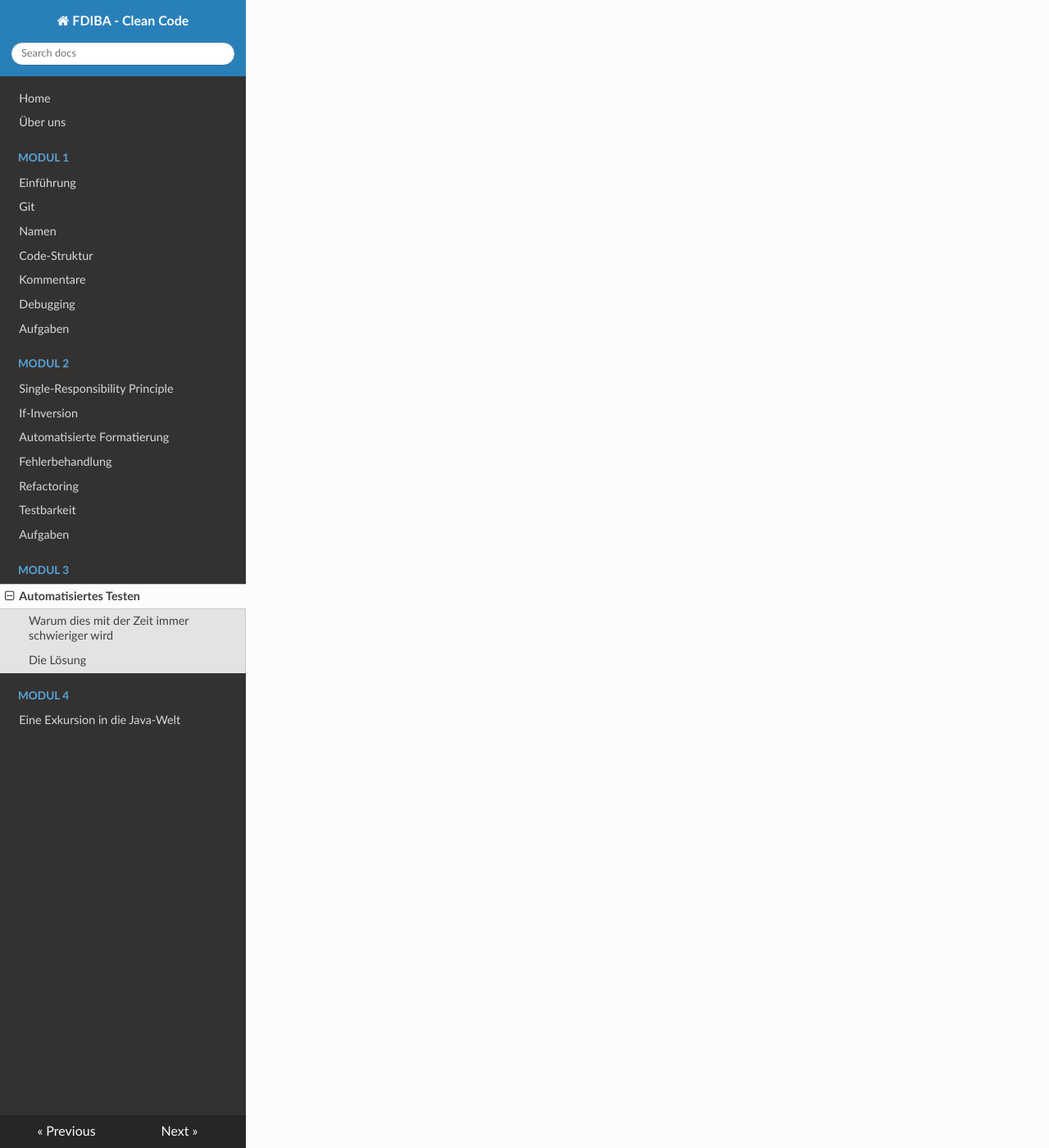
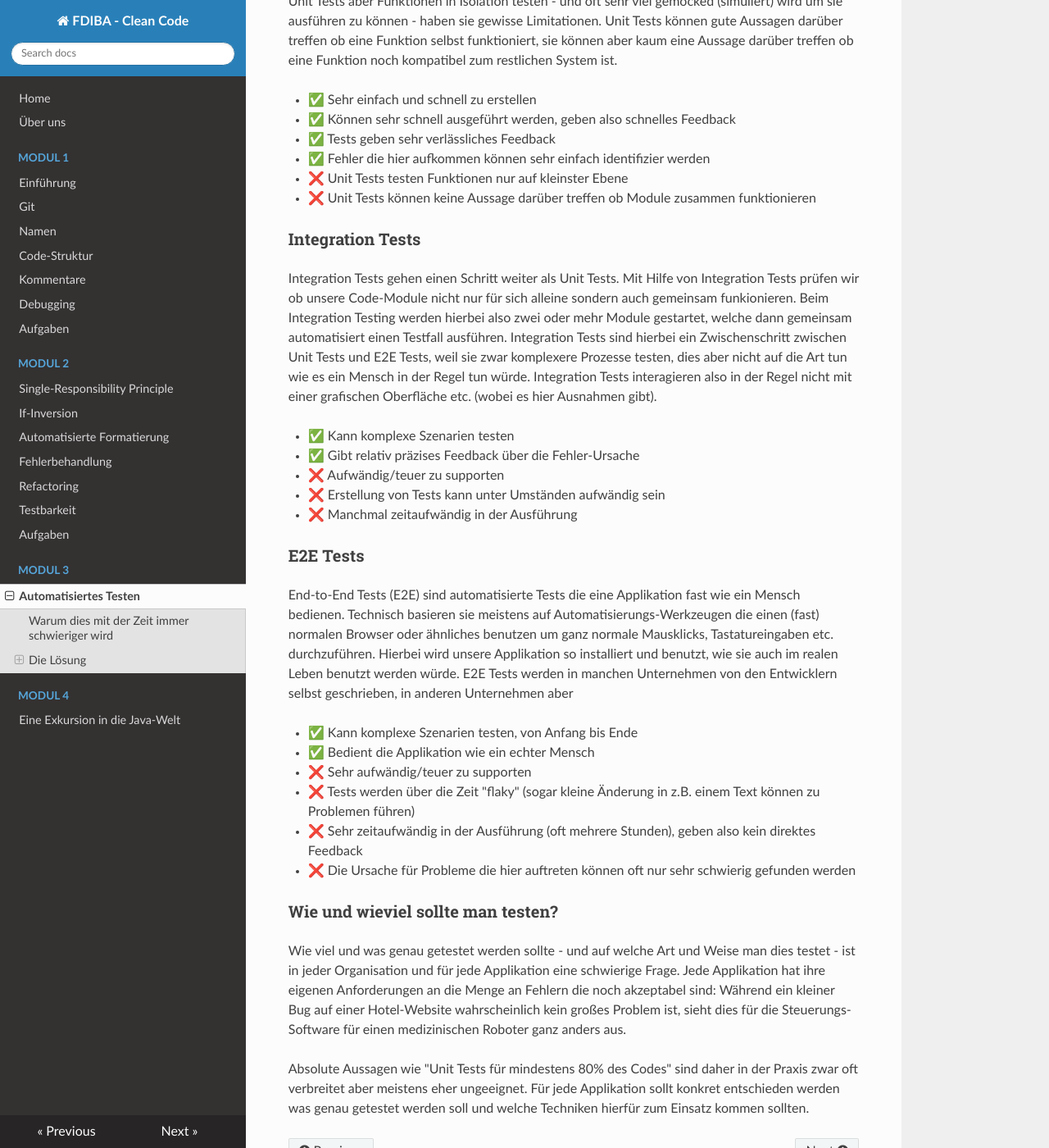
Before and after one commit to fdiba-clean-code/fdiba-clean-code.github.io, an MkDocs documentation site: the page built from docs/module-3/testing.md, in a window 1280 px wide and 1400 px high, scrolled down 1551 px. Shown: the whole window at 82% size. Built offline with MkDocs 1.6.1, drawn with Linux system fonts in a browser that asks for light colours; nearby versions of some CDN libraries; some of the changed text lies outside the part shown.

Commit message:
Finished testing chapter

```diff
--- a/docs/module-3/testing.md
+++ b/docs/module-3/testing.md
@@ -1,5 +1,6 @@
 # Automatisiertes Testen
 Wie bereits in vergangenen Modulen gelernt, ist eines der wichtigsten Ziele des Clean Code, dass wir jederzeit sicherstellen können, dass unser Code **korrekt** ist. Code gilt hierbei dann als korrekt, wenn er das tut was ursprünglich für jede Funktionalität spezifiziert worden ist.
+
 
 ## Warum dies mit der Zeit immer schwieriger wird
 Während es am Anfang einer Applikation oft noch relativ einfach ist zu prüfen, ob ein Code korrekt funktioniert, so wird dies mit steigener Komplexität und Größe einer Applikation immer und immer schwieriger. Dies liegt vor allem daran, dass die Beziehungen zwischen den Code-Modulen immer komplexer und unübersichtlicher werden - so kann eine kleine Änderung in Modul A plötzlich große Probleme in Modul B verursachen.
@@ -13,6 +14,50 @@
 ## Die Lösung
 Um diesen Aufwand (und die Kosten) zu begrenzen werden in der Praxis Tests so weit wie möglich automatisiert - dies hat den Vorteil, dass Tests im besten Fall nur einmal entwickelt werden müssen und danach de facto ohne weitere Kosten und in sehr kurzer Zeit ihre Ergebnisse liefern. Hierdurch kann sehr viel schneller Feedback dafür eingeholt werden, ob eine Applikation noch *korrekt* funktioniert.
 
-Hierbei kommen verschiedene Arten von Tests zum Einsatz
+Hierbei kommen verschiedene Arten von Tests zum Einsatz, die sich alle in ihrer Perspektive auf die Applikation aber auch auf andere Arten und Weisen unterscheiden.
 
 ![test-pyramid.png](/img/test-pyramid.png)
+
+
+### Unit Tests
+Als Unit Tests bezeichnet man Tests die nur kleine Einheiten von Code auf einmal testen, meistens nur eine einzelne Funktion. Unit Tests werden ausschließlich von Entwicklern geschrieben und unterstützen hierbei sowohl beim Regression-Testing als auch während der Entwicklung selbst.
+Da Unit Tests aber Funktionen in Isolation testen - und oft sehr viel gemocked (simuliert) wird um sie ausführen zu können - haben sie gewisse Limitationen.
+Unit Tests können gute Aussagen darüber treffen ob eine Funktion selbst funktioniert, sie können aber kaum eine Aussage darüber treffen ob eine Funktion noch kompatibel zum restlichen System ist.
+
+- ✅ Sehr einfach und schnell zu erstellen
+- ✅ Können sehr schnell ausgeführt werden, geben also schnelles Feedback
+- ✅ Tests geben sehr verlässliches Feedback
+- ✅ Fehler die hier aufkommen können sehr einfach identifizier werden
+- ❌ Unit Tests testen Funktionen nur auf kleinster Ebene
+- ❌ Unit Tests können keine Aussage darüber treffen ob Module zusammen funktionieren
+
+
+### Integration Tests
+Integration Tests gehen einen Schritt weiter als Unit Tests. Mit Hilfe von Integration Tests prüfen wir ob unsere Code-Module nicht nur für sich alleine sondern auch gemeinsam funkionieren.
+Beim Integration Testing werden hierbei also zwei oder mehr Module gestartet, welche dann gemeinsam automatisiert einen Testfall ausführen.
+Integration Tests sind hierbei ein Zwischenschritt zwischen Unit Tests und E2E Tests, weil sie zwar komplexere Prozesse testen, dies aber nicht auf die Art tun wie es ein Mensch in der Regel tun würde. Integration Tests interagieren also in der Regel nicht mit einer grafischen Oberfläche etc. (wobei es hier Ausnahmen gibt).
+
+- ✅ Kann komplexe Szenarien testen
+- ✅ Gibt relativ präzises Feedback über die Fehler-Ursache
+- ❌ Aufwändig/teuer zu supporten
+- ❌ Erstellung von Tests kann unter Umständen aufwändig sein
+- ❌ Manchmal zeitaufwändig in der Ausführung
+
+### E2E Tests
+End-to-End Tests (E2E) sind automatisierte Tests die eine Applikation fast wie ein Mensch bedienen. Technisch basieren sie meistens auf Automatisierungs-Werkzeugen die einen (fast) normalen Browser oder ähnliches benutzen um ganz normale Mausklicks, Tastatureingaben etc. durchzuführen.
+Hierbei wird unsere Applikation so installiert und benutzt, wie sie auch im realen Leben benutzt werden würde.
+E2E Tests werden in manchen Unternehmen von den Entwicklern selbst geschrieben, in anderen Unternehmen aber
+
+- ✅ Kann komplexe Szenarien testen, von Anfang bis Ende
+- ✅ Bedient die Applikation wie ein echter Mensch
+- ❌ Sehr aufwändig/teuer zu supporten
+- ❌ Tests werden über die Zeit "flaky" (sogar kleine Änderung in z.B. einem Text können zu Problemen führen)
+- ❌ Sehr zeitaufwändig in der Ausführung (oft mehrere Stunden), geben also kein direktes Feedback
+- ❌ Die Ursache für Probleme die hier auftreten können oft nur sehr schwierig gefunden werden
+
+
+### Wie und wieviel sollte man testen?
+Wie viel und was genau getestet werden sollte - und auf welche Art und Weise man dies testet - ist in jeder Organisation und für jede Applikation eine schwierige Frage.
+Jede Applikation hat ihre eigenen Anforderungen an die Menge an Fehlern die noch akzeptabel sind: Während ein kleiner Bug auf einer Hotel-Website wahrscheinlich kein großes Problem ist, sieht dies für die Steuerungs-Software für einen medizinischen Roboter ganz anders aus.
+
+Absolute Aussagen wie "Unit Tests für mindestens 80% des Codes" sind daher in der Praxis zwar oft verbreitet aber meistens eher ungeeignet. Für jede Applikation sollt konkret entschieden werden was genau getestet werden soll und welche Techniken hierfür zum Einsatz kommen sollten.
```
